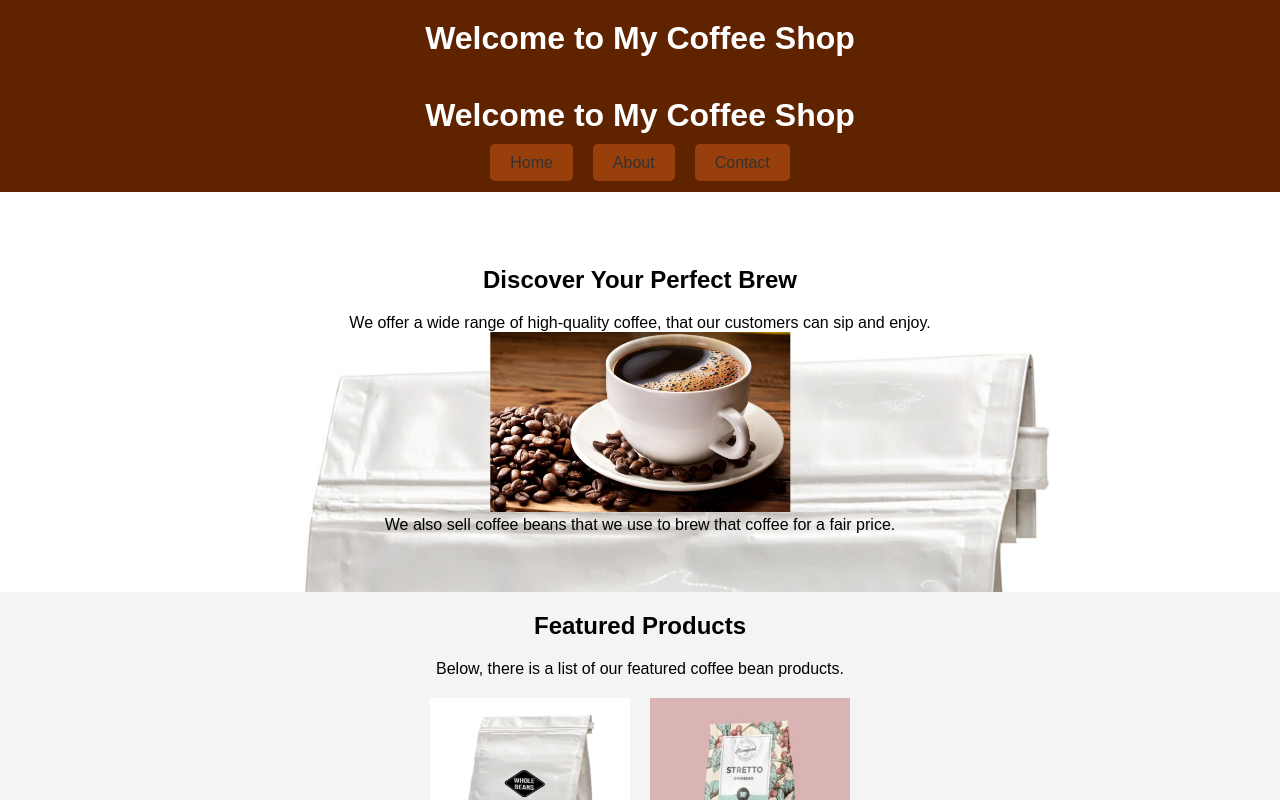
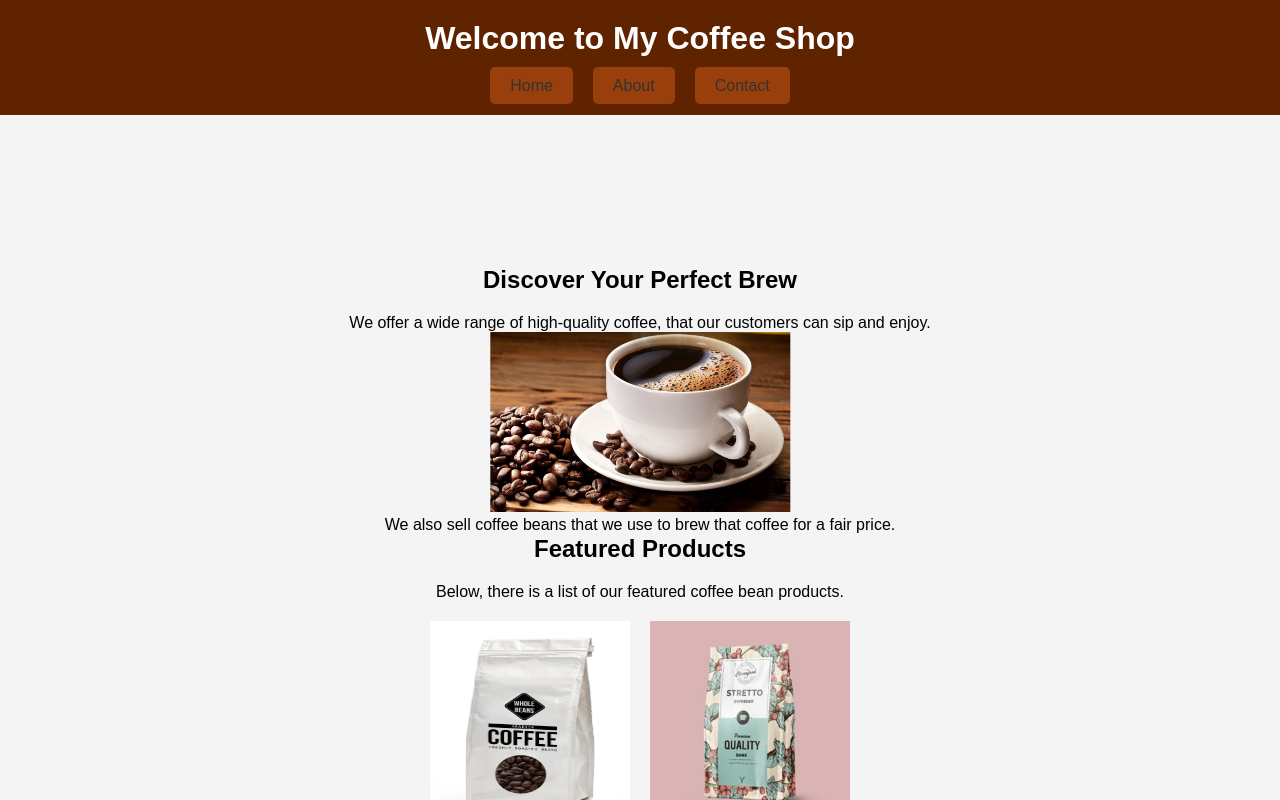
Before and after one commit to StenKuusk/projekt-veebipood, a React (Create React App) app: page / in a window 1280 px wide. Shown: the top 800 px of the page. Built offline with nearby package versions, Linux system fonts and the light colour scheme.

Commit message:
Fixed errors/mistakes.

```diff
--- a/package.json
+++ b/package.json
@@ -10,6 +10,7 @@
   "dependencies": {
     "axios": "^1.7.2",
     "cors": "^2.8.5",
+    "debug": "^4.3.5",
     "express": "^4.19.2",
     "mysql2": "^3.9.8",
     "react": "^17.0.2",
--- a/src/App.js
+++ b/src/App.js
@@ -16,9 +16,7 @@ function App() {
   return (
     <Router>
       <div className="App">
-        <header className="App-header">
-          <h1>Welcome to My Coffee Shop</h1>
-        </header>
+
         <Routes>
           <Route path="/" element={<HomePage />} />
           <Route path="/about" element={<AboutPage />} />
--- a/src/components/homepage.css
+++ b/src/components/homepage.css
@@ -78,7 +78,6 @@ nav a {
 }
 
 .hero-image {
-    background-image: url('/public/coffee1.jpg');
     background-size: cover;
     height: 400px;
     display: flex;
```
Also changed, not shown: 1 other file (tests, documents, lock files or other folders).
